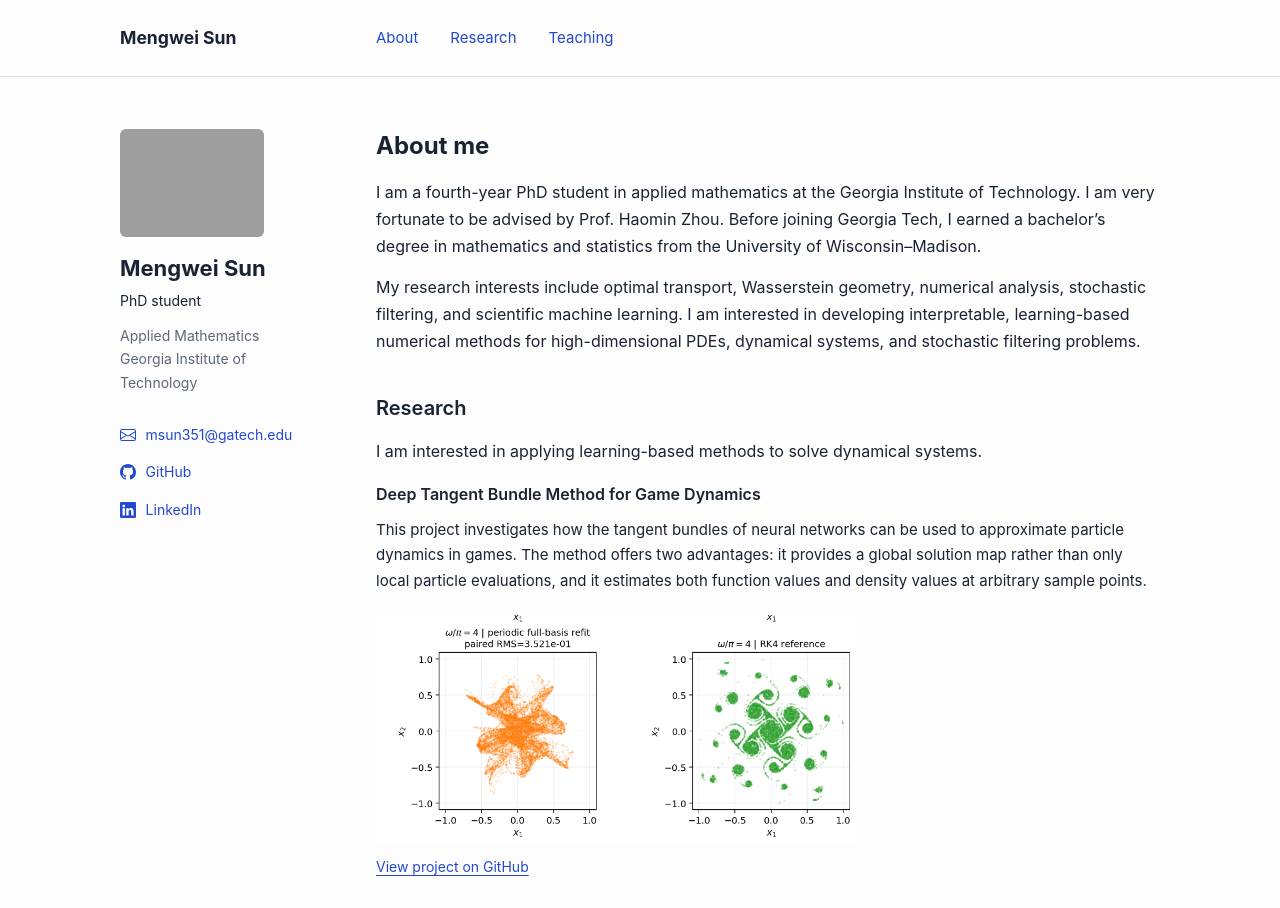
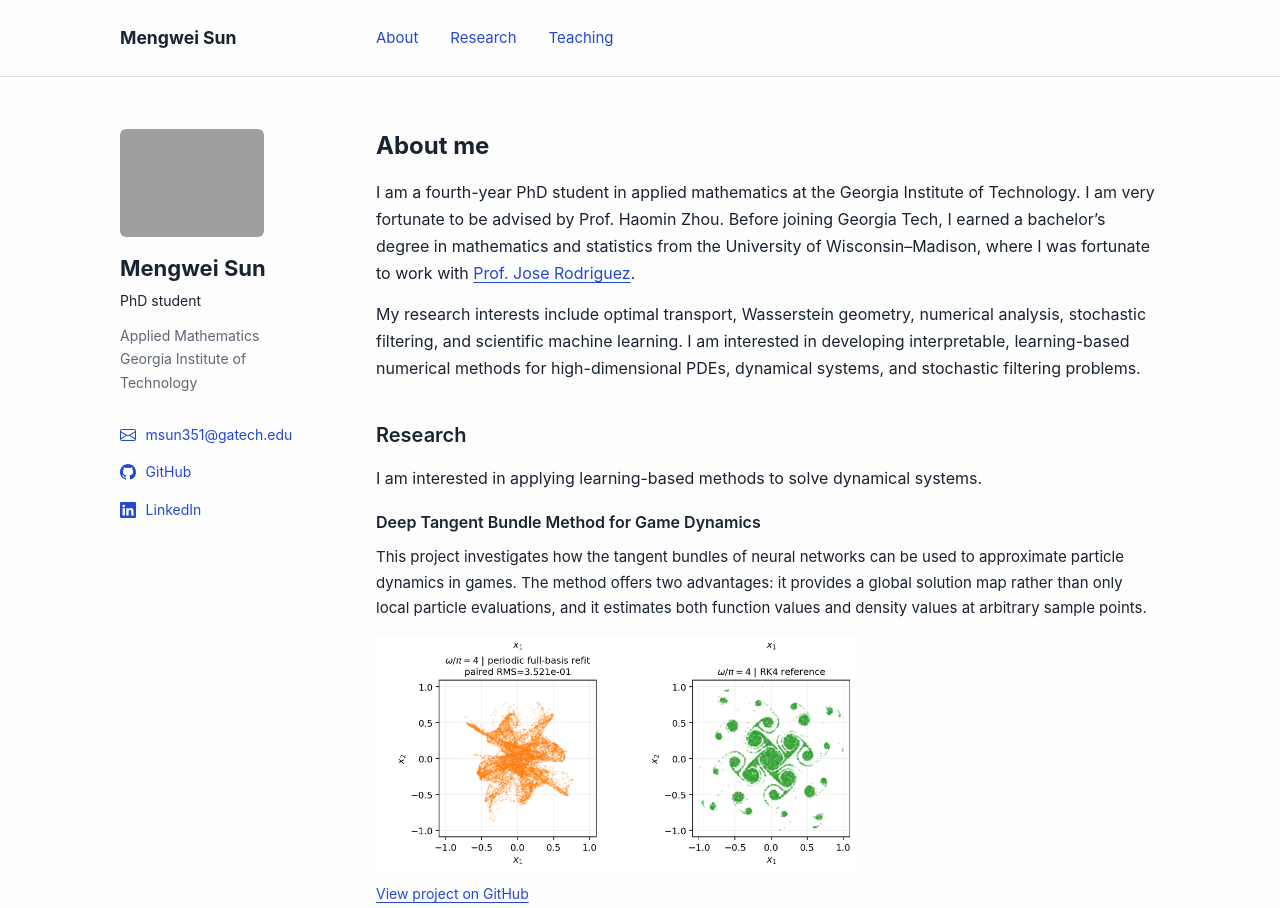
Before and after one commit to sun-mengwei/sun-mengwei.github.io, a plain HTML site: page index.html in a window 1280 px wide. Shown: the top 908 px of the page. Drawn offline with Linux system fonts and the light colour scheme; grey boxes are pictures that could not be loaded.

Commit message:
Add undergraduate research mentor to introduction

```diff
--- a/index.html
+++ b/index.html
@@ -56,7 +56,7 @@
         <!-- ABOUT: Keep the introduction to one or two short paragraphs. -->
         <section id="about" aria-labelledby="about-title">
           <h1 id="about-title">About me</h1>
-          <p>I am a fourth-year PhD student in applied mathematics at the Georgia Institute of Technology. I am very fortunate to be advised by Prof. Haomin Zhou. Before joining Georgia Tech, I earned a bachelor’s degree in mathematics and statistics from the University of Wisconsin–Madison.</p>
+          <p>I am a fourth-year PhD student in applied mathematics at the Georgia Institute of Technology. I am very fortunate to be advised by Prof. Haomin Zhou. Before joining Georgia Tech, I earned a bachelor’s degree in mathematics and statistics from the University of Wisconsin–Madison, where I was fortunate to work with <a href="https://sites.google.com/wisc.edu/jose/home">Prof. Jose Rodriguez</a>.</p>
           <p>My research interests include optimal transport, Wasserstein geometry, numerical analysis, stochastic filtering, and scientific machine learning. I am interested in developing interpretable, learning-based numerical methods for high-dimensional PDEs, dynamical systems, and stochastic filtering problems.</p>
         </section>
 
```
